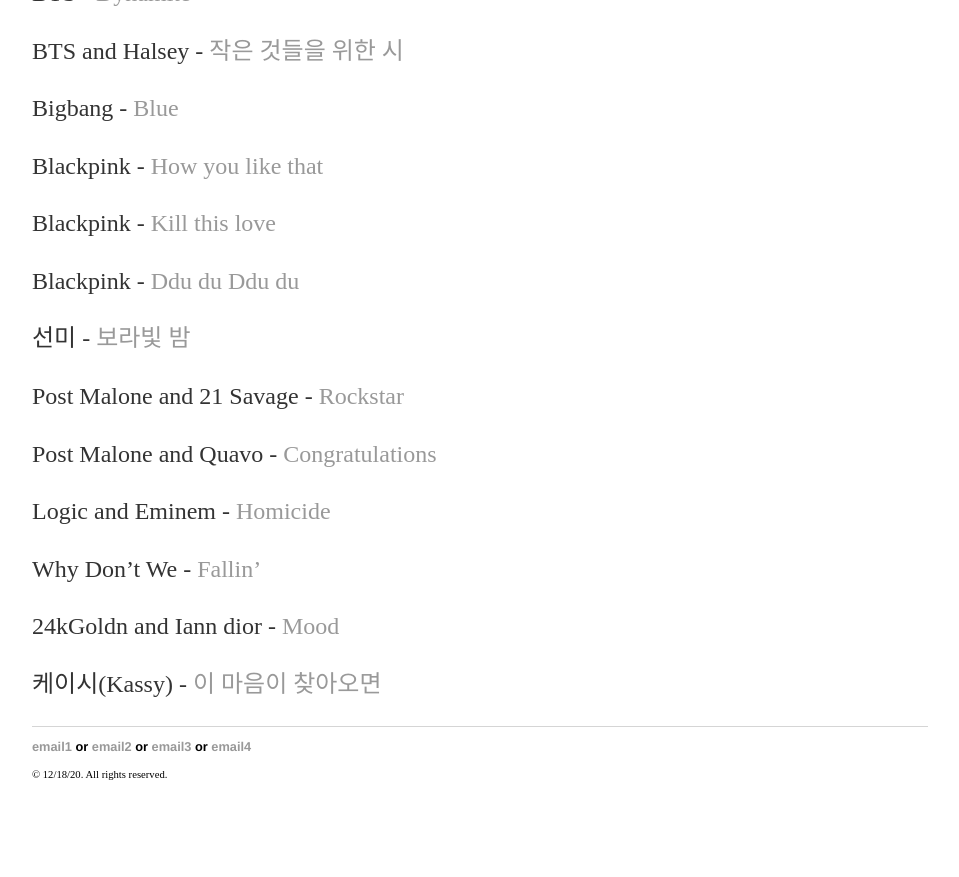
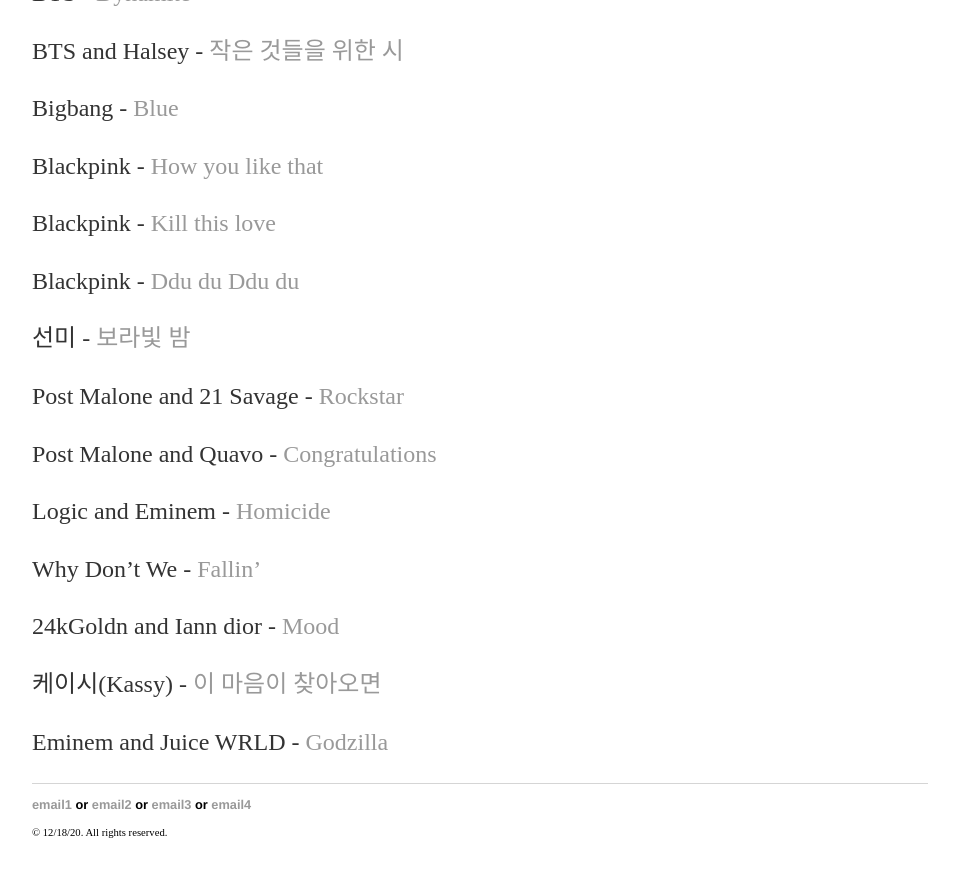
Before and after one commit to yjkweon24/yjkweon24.github.io, a Jekyll site: the page built from _posts/2018-10-23-songs-that-i-love.md, in a window 1280 px wide and 900 px high, scrolled down 7803 px. Shown: the top 877 px of the window, without its empty margins (160-1119 px from the left). Built offline with Jekyll 4.4.1, drawn with Linux system fonts in a browser that asks for light colours; before the commit the page ends 8645 px from its top, so only the background shows below that.

Commit message:
Update 2018-10-23-songs-that-i-love.md

```diff
--- a/_posts/2018-10-23-songs-that-i-love.md
+++ b/_posts/2018-10-23-songs-that-i-love.md
@@ -290,3 +290,5 @@
 24kGoldn and Iann dior - [Mood](https://www.youtube.com/watch?v=GrAchTdepsU)
 
 케이시(Kassy) - [이 마음이 찾아오면](https://www.youtube.com/watch?v=VXBI1wt8XII&ab_channel=Hello%2CMyMusicPlayer)
+
+Eminem and Juice WRLD - [Godzilla](https://www.youtube.com/watch?v=r_0JjYUe5jo&ab_channel=LyricalLemonade)
```
